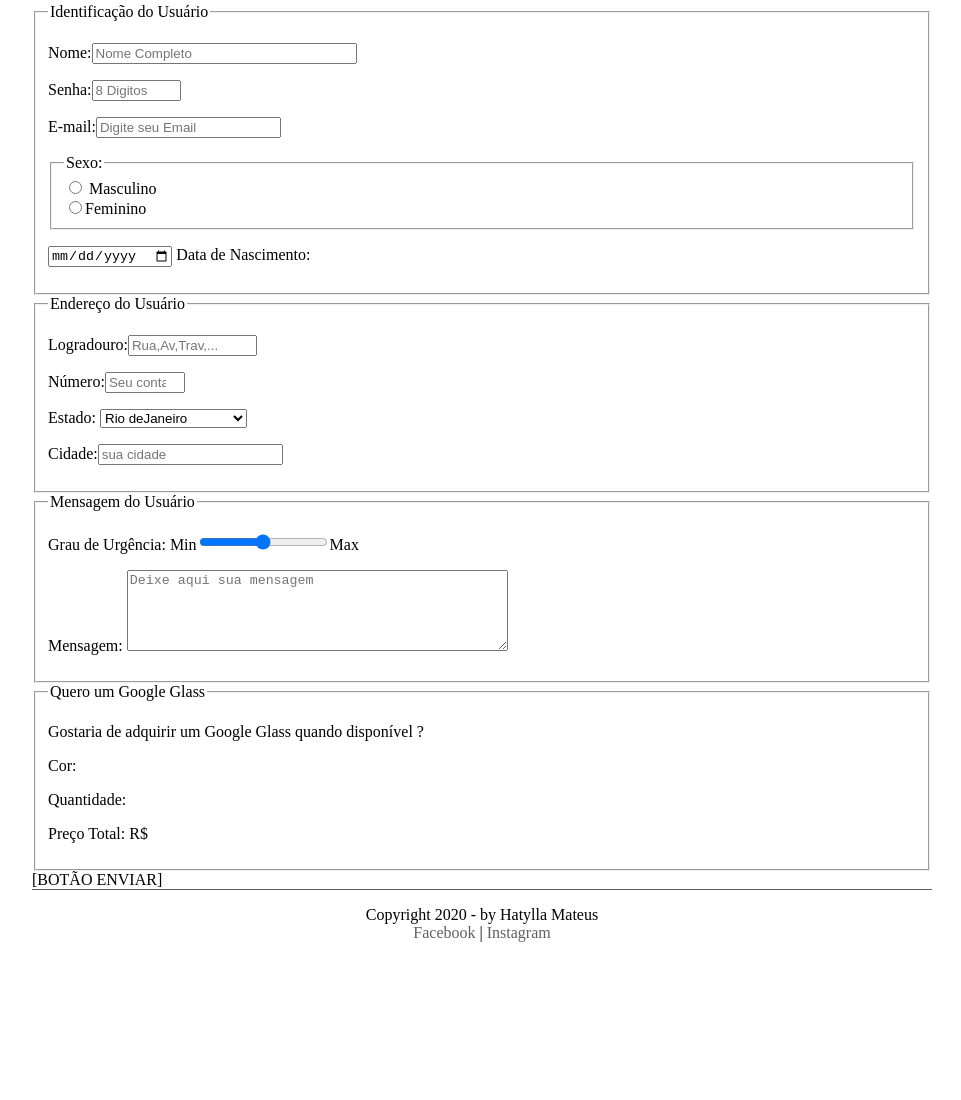
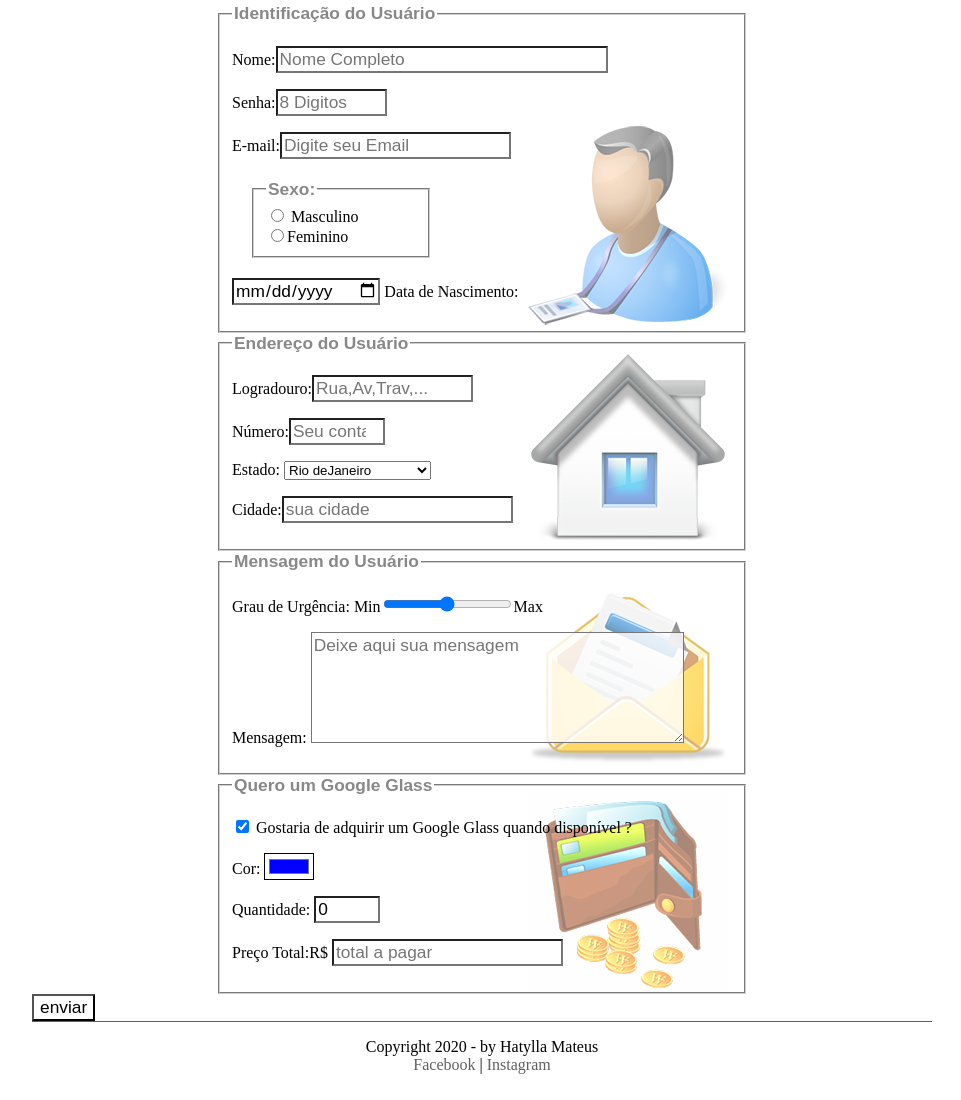
Before and after one commit to Hatylla19/projeto-glass, a plain HTML site: page fale-conosco.html in a window 1280 px wide. Shown: the part 370-1470 px from the top of the page, without its empty margins (168-1129 px from the left). Before the commit the page ends 1338 px from the top, so only its background shows below. Drawn offline with Linux system fonts and the light colour scheme; files that its build step writes are made by us from their sources.

Commit message:
atualiza├º├úo

```diff
--- a/_css/form.css
+++ b/_css/form.css
@@ -0,0 +1,47 @@
+fieldset#Usuário{
+	width: 500px;
+	margin: auto;
+	background: url("../_imagens/icone-contato.png") no-repeat 95% 95%;
+}
+
+fieldset#endereco{
+	width: 500px;
+	margin: auto;
+	background: url("../_imagens/icone-endereco.png") no-repeat 95% 95%;
+}
+
+fieldset#mensagem{
+	width: 500px;
+	margin: auto;
+	background: url("../_imagens/icone-mensagem.png") no-repeat 95% 95%;
+}
+
+fieldset#pedido{
+	margin: auto;
+	width: 500px;
+	background:  url("../_imagens/icone-pagamento.png") no-repeat 95% 95%;
+}
+
+input, textarea {
+	font-family: sans-serif;
+	font-weight: normal;
+	font-size: 13pt;
+	background-color: rgba(255,255,255,.8);
+
+}
+
+legend{
+	color: #888888;
+	font-weight: bold;
+	font-size: 13pt;
+	font-family: sans-serif;
+}
+
+fieldset {
+	border-color: #cecece;
+	margin: 20px;
+}
+
+fieldset#sexo{
+	width: 150px;
+}
--- a/fale-conosco.html
+++ b/fale-conosco.html
@@ -5,7 +5,15 @@
     <title>Tudo sobre google glass</title>
     <link rel="stylesheet" href="_css/estilo.css">
     <link rel="stylesheet" href="_cdd/form.css">
+    <link rel="stylesheet" href="_css/form.css">
     <script src="_javascript/funcoes.js"></script>
+    <script>
+        function calc_total() {
+            var qtd = parseInt(document.getElementById('cqtd').value);
+            tot = qtd*1500;
+            document.getElementById('ctot').value = tot;
+        }
+    </script>
 </head>
 <body>
     <div id="interface">
@@ -40,7 +48,7 @@
                  </hgroup>
         </header>
 
-            <form method="post" id="fcontato" action="mailto:hatylla@rav.eti.br">
+            <form method="post" id="fcontato" action="mailto:hatylla@rav.eti.br" oninput="calc_total();">
 
                 <fieldset id="Usuário">
                     <legend>Identificação do Usuário</legend>
@@ -86,19 +94,23 @@
                    <p><label for="curg" min="0" max="10" step="2">Grau de Urgência:</label>
                    Min<input type="range" name="turg" id="curg">Max</p>
                    <p><label for="cmsg">Mensagem:</label>
-                   <textarea name="tmsg" id="cmsg" cols="45" rows="5" placeholder="Deixe aqui sua mensagem"></textarea></p>
+                   <textarea name="tmsg" id="cmsg" cols="35" rows="5" placeholder="Deixe aqui sua mensagem"></textarea></p>
 
                 </fieldset>
 
                 <fieldset id="pedido">
                    <legend>Quero um Google Glass</legend>
-                        <p>Gostaria de adquirir um Google Glass quando disponível ?</p>
-                        <p>Cor:</p>
-                        <p>Quantidade:</p>
-                        <p>Preço Total: R$</p>
+                        <p><input type="checkbox" name="tped" id="cped" checked="">
+                        <label for="cped">Gostaria de adquirir um Google Glass quando disponível ?</label></p>
+                        <p><label for="ccor">Cor:</label>
+                        <input type="color" name="tcor"
+                        id="ccor" value="#0000ff"></p>
+                        <p><label for="cqtd">Quantidade:</label>
+                        <input type="number" name="tqtd" id="cqtd" min="0" max="20" value="0"></p>
+                        <p><label for="ctot">Preço Total:R$</label>
+                        <input type="text" name="ttot" id="ctot" placeholder="total a pagar" readonly></p>
                 </fieldset>
-
-                    [BOTÃO ENVIAR]
+                <input type="submit" value="enviar" id="enviar">
             </form>
 
 <footer id="rodape">
```
